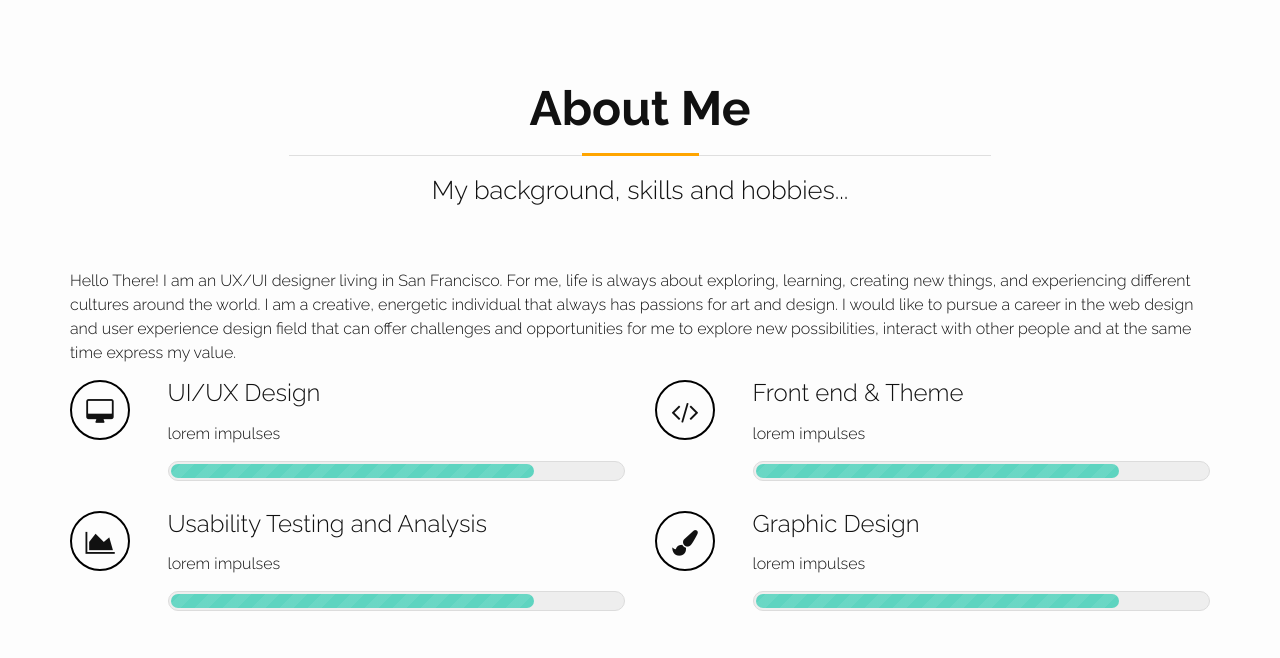
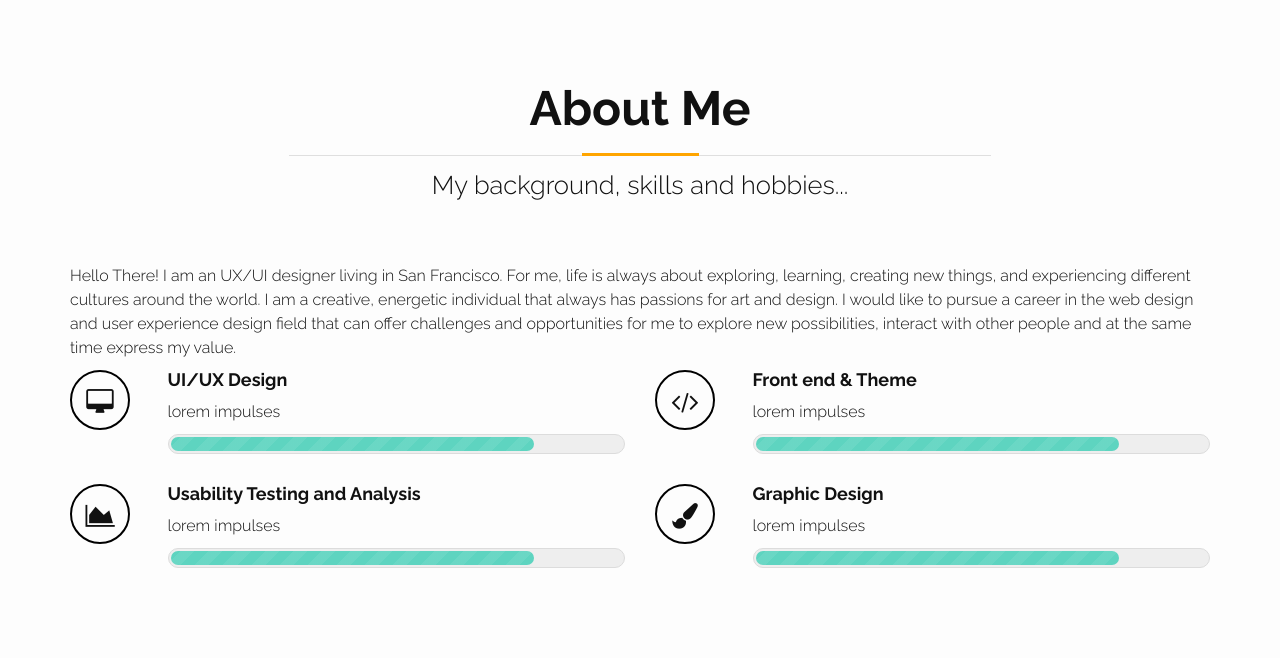
Before and after one commit to qqu/mysite, a Jekyll site: the page built from index.html, in a window 1280 px wide and 1369 px high. Shown: the part 400-1058 px from the top of the window. Built offline with Jekyll 4.4.1, drawn with Linux system fonts in a browser that asks for light colours; nearby versions of some CDN libraries; library files that are not in the unit come from our copies; grey boxes are pictures that could not be loaded.

```diff
--- a/_includes/front/skills/skill-detail.html
+++ b/_includes/front/skills/skill-detail.html
@@ -7,7 +7,7 @@
     </div>
     <div class="col-xs-10">
       <div class="skill-info">
-        <h3>UI/UX Design</h3>
+        <h4>UI/UX Design</h4>
         <p>lorem impulses</p>
         <div class="skill-lv" aria-label="advanced"></div>
       </div>
@@ -22,7 +22,7 @@
     </div>
     <div class="col-xs-10">
       <div class="skill-info">
-        <h3>Usability Testing and Analysis</h3>
+        <h4>Usability Testing and Analysis</h4>
         <p>lorem impulses</p>
         <div class="skill-lv" aria-label="advanced"></div>
       </div>
@@ -40,7 +40,7 @@
     </div>
     <div class="col-xs-10">
       <div class="skill-info">
-        <h3>Front end & Theme </h3>
+        <h4>Front end & Theme </h4>
         <p>lorem impulses</p>
         <div class="skill-lv" aria-label="advanced"></div>
       </div>
@@ -55,7 +55,7 @@
     </div>
     <div class="col-xs-10">
       <div class="skill-info">
-        <h3>Graphic Design</h3>
+        <h4>Graphic Design</h4>
         <p>lorem impulses</p>
         <div class="skill-lv" aria-label="advanced"></div>
       </div>
--- a/_includes/head.html
+++ b/_includes/head.html
@@ -11,6 +11,7 @@
   <link rel="alternate" type="application/rss+xml" title="{{ site.title }}" href="{{ "/feed.xml" | prepend: site.baseurl | prepend: site.url }}" />
 
   <link rel="stylesheet" href="https://maxcdn.bootstrapcdn.com/font-awesome/4.5.0/css/font-awesome.min.css">
+  <link rel="stylesheet" href="{{ "/assets/css/lib/animate.css" | prepend: site.baseurl }}">
   <script src="https://ajax.googleapis.com/ajax/libs/jquery/2.1.4/jquery.min.js"></script>
   <script src="/assets/js/functions.js"></script>
 </head>
--- a/_layouts/front.html
+++ b/_layouts/front.html
@@ -9,6 +9,7 @@
     <div class="page-content">
         {% include front/hero.html %}
         {% include front/skills.html %}
+        {% include front/works.html %}
     </div>
 
     {% include footer.html %}
--- a/assets/_sass/_base.scss
+++ b/assets/_sass/_base.scss
@@ -95,7 +95,7 @@
 p, blockquote, pre,
 ul, ol, dl, figure,
 %vertical-rhythm {
-    margin-bottom: $spacing-unit / 2;
+    margin-bottom: $spacing-unit / 3;
 }
 
 
@@ -150,7 +150,7 @@
  * Headings
  */
 h1, h2, h3, h4, h5, h6 {
-    font-weight: 300;
+    font-weight: 700;
 }
 
 .section-header{
```
Also changed, not shown: 1 other file.
